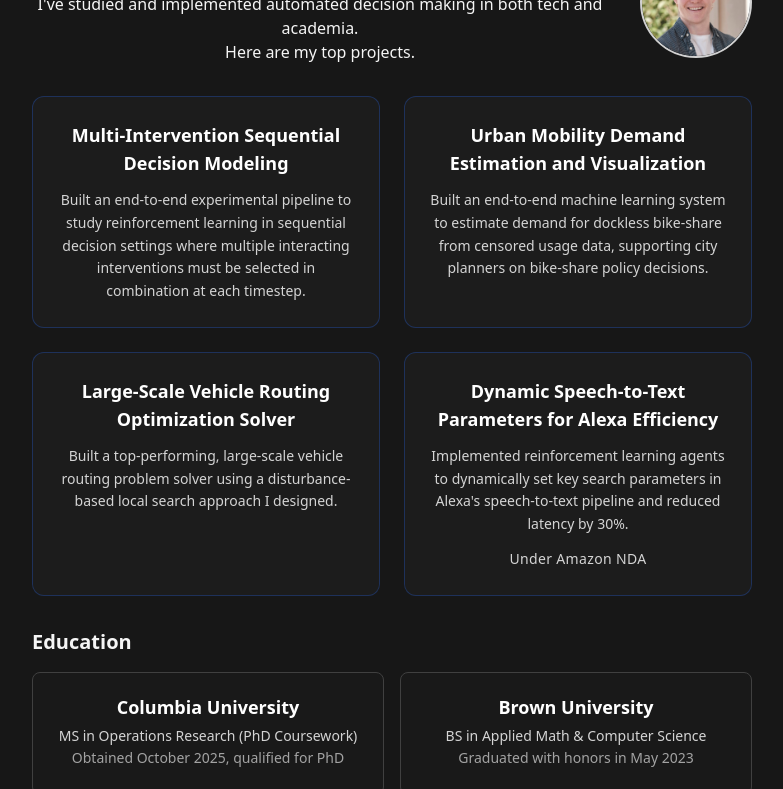
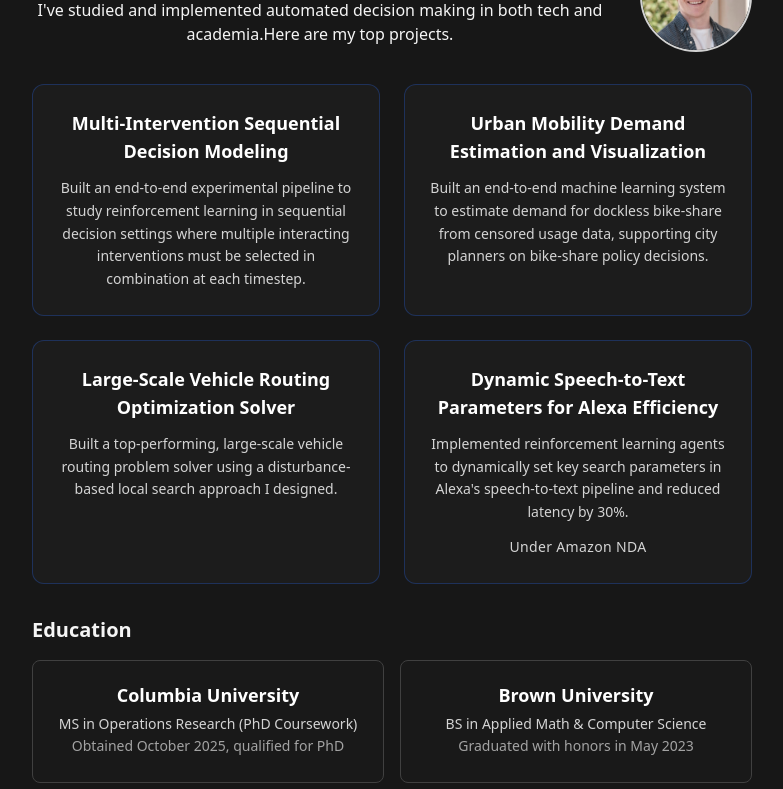
Before and after one commit to KyFlynn/kyranflynn-portfolio, an Eleventy site: page index.md in a window 1280 px wide. Shown: the part 172-961 px from the top of the page, without its empty margins (248-1031 px from the left). Built offline with nearby package versions, Linux system fonts and the light colour scheme; Eleventy itself is replaced by a stand-in of ours; files that its build step writes are made by us from their sources.

Commit message:
Misalignment issue fixed

```diff
--- a/index.md
+++ b/index.md
@@ -7,8 +7,7 @@ class: home text-center
 <div class="mx-auto mb-6 flex w-full max-w-3xl flex-col items-center gap-4 sm:flex-row sm:items-center sm:justify-center sm:gap-8">
   <div>
     <h1 class="mb-4">Welcome to my portfolio<span class="text-blue-600">.</span></h1>
-    <p>I've studied and implemented automated decision making in both tech and academia.</p>
-    <p>Here are my top projects.</p>
+    <p>I've studied and implemented automated decision making in both tech and academia.Here are my top projects.</p>
   </div>
   <img
     src="/images/portfolio-headshot.jpg"
```
